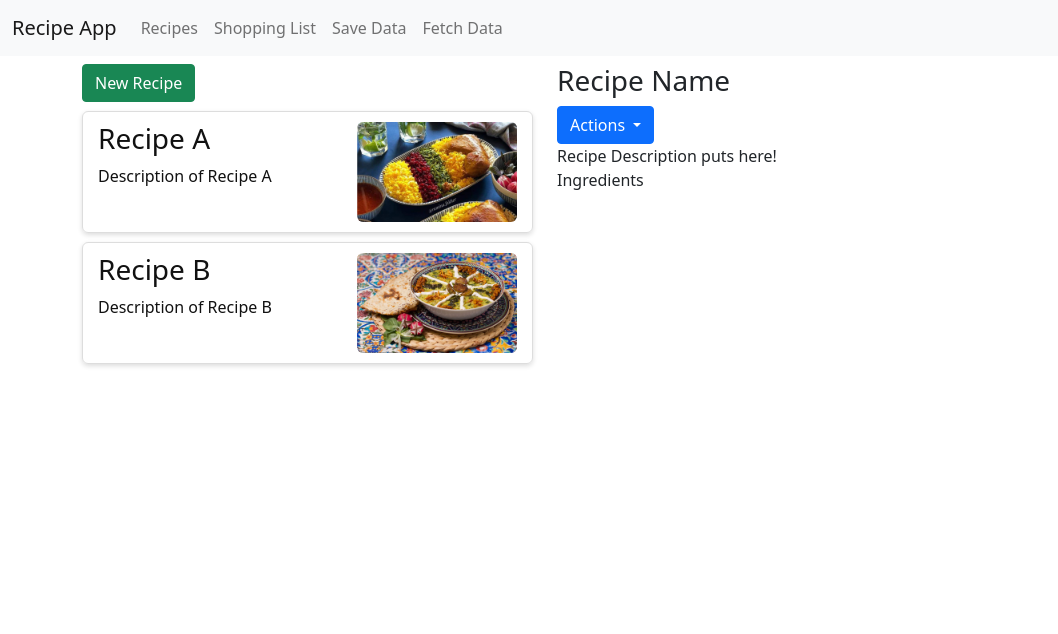
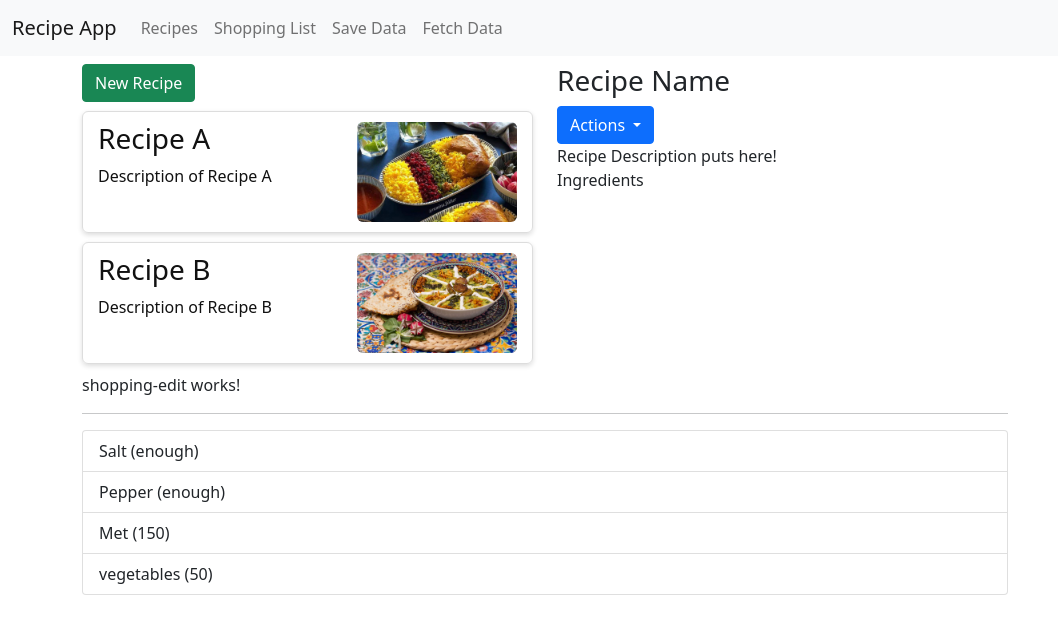
Before and after one commit to masoudtabatabaei/angular-recepie-book, an Angular app: page / in a window 1280 px wide. Shown: the top 634 px of the page, without its empty margins (0-1058 px from the left). Built offline with nearby package versions, Linux system fonts and the light colour scheme.

Commit message:
add shopping list and shopping edit component

```diff
--- a/src/app/app.component.html
+++ b/src/app/app.component.html
@@ -1,4 +1,5 @@
 <app-header></app-header>
 <div class="container">
   <app-recipes></app-recipes>
+  <app-shopping-list></app-shopping-list>
 </div>
--- a/src/app/app.module.ts
+++ b/src/app/app.module.ts
@@ -7,6 +7,8 @@ import { RecipesComponent } from './recipes/recipes.component';
 import { RecipeListComponent } from './recipes/recipe-list/recipe-list.component';
 import { RecipeDetailComponent } from './recipes/recipe-detail/recipe-detail.component';
 import { RecipeItemComponent } from './recipes/recipe-list/recipe-item/recipe-item.component';
+import { ShoppingListComponent } from './shopping-list/shopping-list.component';
+import { ShoppingEditComponent } from './shopping-list/shopping-edit/shopping-edit.component';
 
 @NgModule({
   declarations: [
@@ -15,7 +17,9 @@ import { RecipeItemComponent } from './recipes/recipe-list/recipe-item/recipe-it
     RecipesComponent,
     RecipeListComponent,
     RecipeDetailComponent,
-    RecipeItemComponent
+    RecipeItemComponent,
+    ShoppingListComponent,
+    ShoppingEditComponent
   ],
   imports: [
     BrowserModule
--- /dev/null
+++ b/src/app/shopping-list/shopping-edit/shopping-edit.component.html
@@ -0,0 +1 @@
+<p>shopping-edit works!</p>
--- /dev/null
+++ b/src/app/shopping-list/shopping-edit/shopping-edit.component.ts
@@ -0,0 +1,15 @@
+import { Component, OnInit } from '@angular/core';
+
+@Component({
+  selector: 'app-shopping-edit',
+  templateUrl: './shopping-edit.component.html',
+  styleUrls: ['./shopping-edit.component.css']
+})
+export class ShoppingEditComponent implements OnInit {
+
+  constructor() { }
+
+  ngOnInit(): void {
+  }
+
+}
--- /dev/null
+++ b/src/app/shopping-list/shopping-list.component.html
@@ -0,0 +1,11 @@
+<div class="row">
+  <div class="col col-sm-10">
+    <app-shopping-edit></app-shopping-edit>
+    <hr/>
+    <div class="list-group">
+      <a class="list-group-item" style="cursor: pointer" *ngFor="let ingredient of ingredients">
+        {{ ingredient.name }} ({{ ingredient.amount }})
+      </a>
+    </div>
+  </div>
+</div>
--- /dev/null
+++ b/src/app/shopping-list/shopping-list.component.ts
@@ -0,0 +1,22 @@
+import { Component, OnInit } from '@angular/core';
+import {IngredientsModel} from "../shared/ingredients.model";
+
+@Component({
+  selector: 'app-shopping-list',
+  templateUrl: './shopping-list.component.html',
+  styleUrls: ['./shopping-list.component.css']
+})
+export class ShoppingListComponent implements OnInit {
+  ingredients:IngredientsModel[] = [
+    new IngredientsModel("Salt" , "enough"),
+    new IngredientsModel("Pepper" , "enough"),
+    new IngredientsModel("Met" , 150),
+    new IngredientsModel("vegetables" , 50)
+  ];
+
+  constructor() { }
+
+  ngOnInit(): void {
+  }
+
+}
```
Also changed, not shown: src/app/shopping-list/shopping-edit/shopping-edit.component.css (added), src/app/shopping-list/shopping-list.component.css (added).
